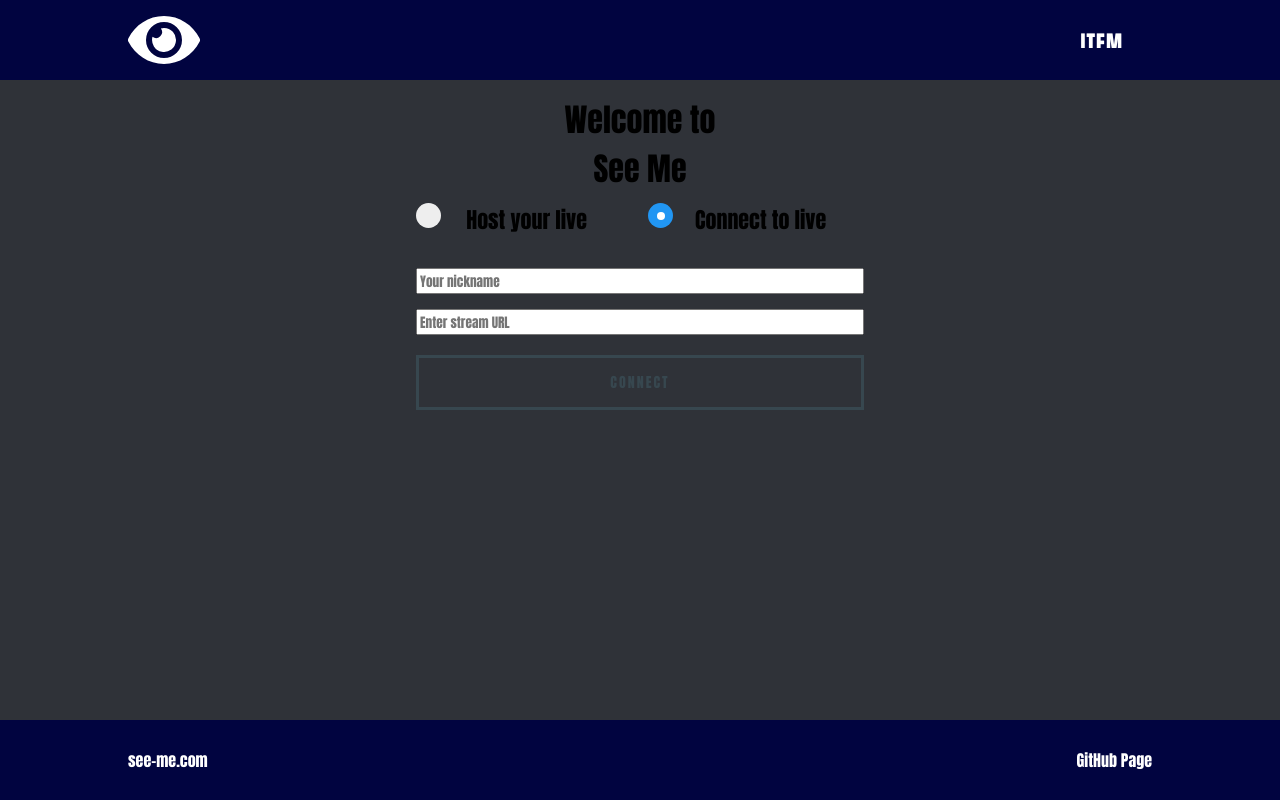
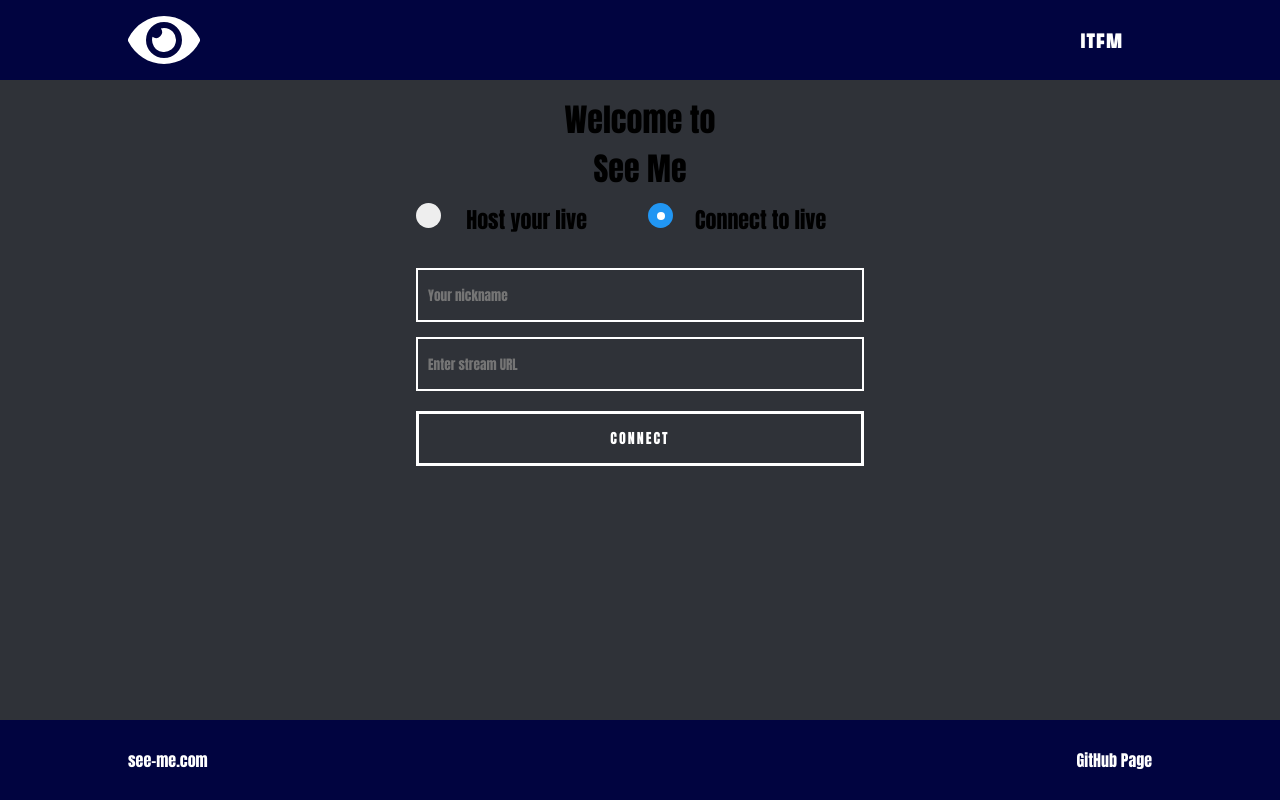
Before and after one commit to nbt-team/seeme_front-end, a React (Create React App) app: page / in a window 1280 px wide. Built offline with nearby package versions, Linux system fonts and the light colour scheme.

Commit message:
input customize

```diff
--- a/src/components/General.jsx
+++ b/src/components/General.jsx
@@ -1,10 +1,20 @@
 import React, { useState, useRef } from 'react'
 import { Link } from "react-router-dom"
+// import classie from '../static/classie'
 
 const General = () => {
   const [hostLive, setHostLive] = useState(false)
+
+  const [inputEl1IsFocused, setInputEl1] = useState(false)
+  const [inputEl2IsFocused, setInputEl2] = useState(false)
+
   const hostLiveCB = useRef(null)
   const connectLiveCB = useRef(null)
+
+  const inputEl1 = useRef(null)
+  const inputEl2 = useRef(null)
+
+
   const checkForSelected = () => {
     if (hostLiveCB.current.checked) {
       setHostLive(true)
@@ -19,16 +29,45 @@ const General = () => {
   } else {
     style = {}
   }
+
   let chatId = '82378d238jdhd2'
+
+  const inputIsAvtive = () => {
+    console.log(inputEl1.current.value)
+    // console.log(inputEl1.current.onfocus)
+    // console.log(inputEl1.current.onblur)
+  }
+
+  if (inputEl1IsFocused) {
+    inputEl1.current.style.borderColor = '#da6484'
+  }
+
+  if (inputEl2IsFocused) {
+    inputEl2.current.style.borderColor = '#da6484'
+  }
 
   return (
     <main>
       <div className="wrapper">
         <h1>Welcome to</h1>
         <h1>See Me</h1>
+        <CheckBoxes checkForSelected={checkForSelected} hostLiveCB={hostLiveCB} connectLiveCB={connectLiveCB} />
+        <div onClick={inputIsAvtive} className="inputs">
+          { inputEl1IsFocused && <span>Your Nickname</span> }
+          <input onFocus={() => {setInputEl1(true)}} type="text" ref={inputEl1} className='inputInGeneralPage' placeholder='Your nickname' />
+          { inputEl2IsFocused && <span>Stream URL</span> }
+          <input onFocus={() => {setInputEl2(true)}} id='url' ref={inputEl2} className='inputInGeneralPage' type="text" value={hostLive ? chatId : ''} placeholder='Enter stream URL' />
+        </div>
+        <Buttons hostLive={hostLive} chatId={chatId} style={style} />
+      </div>
+
+    </main>
+  )
+}
+
+const CheckBoxes = ({ checkForSelected, hostLiveCB, connectLiveCB }) => (
   <div className="checkboxes">
     <div>
-
       <label class="container">Host your live
         <input onChange={checkForSelected} ref={hostLiveCB} type="radio" name="type" id="hostLive" />
         <span class="checkmark"></span>
@@ -41,10 +80,9 @@ const General = () => {
       </label>
     </div>
   </div>
-        <div className="inputs">
-          <input type="text" placeholder='Your nickname' />
-          <input id='url' type="text" value={hostLive ? chatId : ''} placeholder='Enter stream URL' />
-        </div>
+)
+
+const Buttons = ({ hostLive, chatId, style }) => (
   <div className="buttons">
     {hostLive &&
       <Link to='/chat'>
@@ -55,9 +93,6 @@ const General = () => {
       <button class="button button--aylen button--border-thick button--inverted button--text-upper button--size-s">Connect</button>
     </Link>
   </div>
-      </div>
-    </main>
 )
-}
 
 export default General
--- a/src/presets.scss
+++ b/src/presets.scss
@@ -139,7 +139,8 @@
 }
 .button--aylen.button--inverted {
 	background: none;
-	color: #37474f;
+	// color: #37474f;
+	color: white;
 }
 .button--aylen::before,
 .button--aylen::after {
--- /dev/null
+++ b/src/static/classie.js
@@ -0,0 +1,63 @@
+( function( window ) {
+
+
+
+  function classReg( className ) {
+    return new RegExp("(^|\\s+)" + className + "(\\s+|$)");
+  }
+
+  var hasClass, addClass, removeClass;
+
+  if ( 'classList' in document.documentElement ) {
+    hasClass = function( elem, c ) {
+      return elem.classList.contains( c );
+    };
+    addClass = function( elem, c ) {
+      elem.classList.add( c );
+    };
+    removeClass = function( elem, c ) {
+      elem.classList.remove( c );
+    };
+  }
+  else {
+    hasClass = function( elem, c ) {
+      return classReg( c ).test( elem.className );
+    };
+    addClass = function( elem, c ) {
+      if ( !hasClass( elem, c ) ) {
+        elem.className = elem.className + ' ' + c;
+      }
+    };
+    removeClass = function( elem, c ) {
+      elem.className = elem.className.replace( classReg( c ), ' ' );
+    };
+  }
+
+  function toggleClass( elem, c ) {
+    var fn = hasClass( elem, c ) ? removeClass : addClass;
+    fn( elem, c );
+  }
+
+  var classie = {
+    // full names
+    hasClass: hasClass,
+    addClass: addClass,
+    removeClass: removeClass,
+    toggleClass: toggleClass,
+    // short names
+    has: hasClass,
+    add: addClass,
+    remove: removeClass,
+    toggle: toggleClass
+  };
+
+  // transport
+  if ( typeof define === 'function' && define.amd ) {
+    // AMD
+    define( classie );
+  } else {
+    // browser global
+    window.classie = classie;
+  }
+
+  })( window );
--- a/src/style.scss
+++ b/src/style.scss
@@ -247,6 +247,18 @@ main {
     display: grid;
     grid-template-columns: 100%;
     gap: 15px;
+    span {
+      text-align: left;
+      color: #da6484;
+      font-weight: 800;
+    }
+    input {
+      padding: 10px;
+      height: 30px;
+      background: transparent;
+      border: 2px solid white;
+      color: #b5b5b5;
+    }
   }
   .buttons {
     display: grid;
```
Lines whose indentation alone changed are shown as unchanged.
